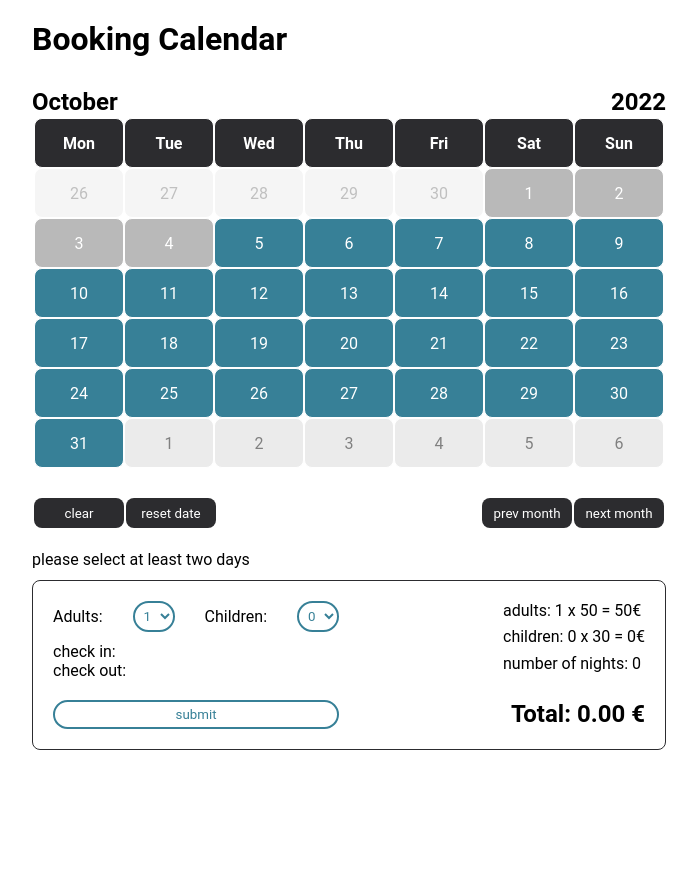
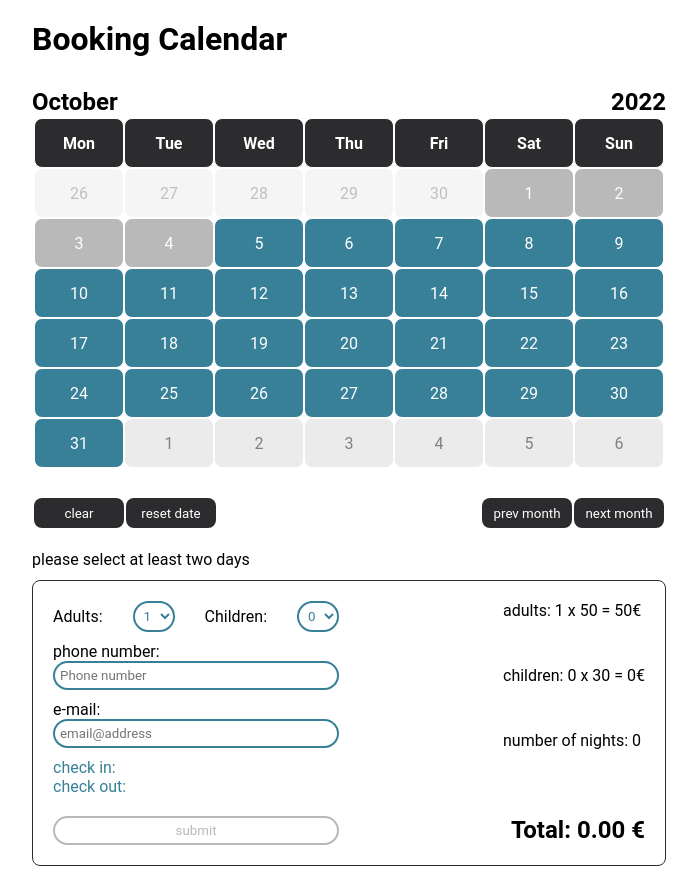
Before and after one commit to stefanszeke/booking-manager, an Angular app in the folder client-angular/: page / in a window 1280 px wide. Shown: the whole page, without its empty margins (291-988 px from the left). Before the commit the page ends 800 px from the top, so only its background shows below. Built offline with nearby package versions, Linux system fonts and the light colour scheme.

Commit message:
add: input validation

```diff
--- a/client-angular/src/app/components/calendar/calendar.component.html
+++ b/client-angular/src/app/components/calendar/calendar.component.html
@@ -77,14 +77,34 @@
             <option value="3">3</option>
           </select>
         </div>
+
+        <div class="client-info">
+          <label for="phone">
+            <span>phone number:</span>
+            <span class='invalidMessage' *ngIf="calendarForm.get('phone')!.hasError('invalidPhoneNumber')"> is invalid</span>
+            <span class='invalidMessage' *ngIf="calendarForm.get('phone')!.hasError('invalidPhoneNumberLength')"> is too short</span>
+          </label>
+          <input [class.invalidInput]="calendarForm.get('phone')!.hasError('invalidPhoneNumber') || calendarForm.get('phone')!.hasError('invalidPhoneNumberLength')" type="tel" name="phone" id="phone" formControlName="phone" placeholder="Phone number">
+        </div>
+
+        <div class="client-info">
+          <label for="mail">
+            <span>e-mail:</span>
+            <span class='invalidMessage' *ngIf="calendarForm.get('mail')!.hasError('invalidEmail')"> is invalid</span>
+          </label>
+          <input [class.invalidInput]="calendarForm.get('mail')!.hasError('invalidEmail')" type="text"  name="mail" id="mail" formControlName="mail" placeholder="email@address">
+
+
+
+        </div>
       </form>
 
-      <div *ngIf="selectedDays.length >= 2">
+      <div class='checkIns' *ngIf="selectedDays.length >= 2">
         <p>check in: {{ selectedDays[0].toLocaleString('en-GB',{weekday:"long",day:"numeric", month:"long"}) }}</p>
         <p>check out: {{ selectedDays[selectedDays.length-1].toLocaleString('en-GB',{weekday:"long",day:"numeric", month:"long"}) }}</p>
       </div>
 
-      <div *ngIf="selectedDays.length < 2">
+      <div class='checkIns' *ngIf="selectedDays.length < 2">
         <p>check in: </p>
         <p>check out: </p>
       </div>
@@ -100,7 +120,7 @@
     </div>
 
     <div class="options options3">
-      <button (click)="formButton()">submit</button>
+      <button [class.unSelectable]="!validSelection()" (click)="formButton()">submit</button>
     </div>
 
     <div class="options options4">
--- a/client-angular/src/app/components/calendar/calendar.component.scss
+++ b/client-angular/src/app/components/calendar/calendar.component.scss
@@ -146,3 +146,26 @@ td {
     transform: scale(1.05);
   }
 }
+
+.checkIns {
+  color: rgb(55, 128, 151);
+}
+
+.client-info {
+  display: grid;
+}
+
+.client-info input {
+  border: 2px solid rgb(55, 128, 151);
+  padding: 5px;
+  border-radius: 20px;
+  margin-bottom: 10px;
+}
+
+.invalidInput {
+  background-color: rgb(254, 134, 134);
+}
+
+.invalidMessage {
+  color: red;
+}
--- a/client-angular/src/app/components/calendar/calendar.component.ts
+++ b/client-angular/src/app/components/calendar/calendar.component.ts
@@ -1,5 +1,6 @@
 import { Component, OnInit } from '@angular/core';
-import { FormGroup, FormBuilder, Validators } from '@angular/forms';
+import { FormGroup, FormBuilder, Validators, NG_ASYNC_VALIDATORS } from '@angular/forms';
+import { ValidatorService } from "src/app/services/validator.service";
 
 @Component({
   selector: 'app-calendar',
@@ -18,11 +19,13 @@ export class CalendarComponent implements OnInit {
 
   totalPay = 0;
 
-  constructor(private formBuilder: FormBuilder) {
+  constructor(private formBuilder: FormBuilder, private validator: ValidatorService) {
     this.calendarForm = this.formBuilder.group({
       adults: [1],
       children: [0],
-      nights: [0]
+      nights: [0],
+      phone: ['', Validators.required, [this.validator.isPhoneNumberValid]],
+      mail: ['', Validators.required,[this.validator.isEmailValid]],
     });
   }
 
@@ -146,6 +149,10 @@ export class CalendarComponent implements OnInit {
     return day < new Date()
   }
 
+  validSelection() {
+  return this.calendarForm.valid && (this.selectedDays.length >= 2)
+  }
+
   // buttons
   nextMonth() {
     this.currentMonth = new Date(this.currentMonth.getFullYear(), this.currentMonth.getMonth()+1, 1);
@@ -162,9 +169,13 @@ export class CalendarComponent implements OnInit {
         adults: this.calendarForm.value.adults,
         children: this.calendarForm.value.children,
       },
+      client: {
+        email: this.calendarForm.value.mail,
+        phone: this.calendarForm.value.phone,
+      },
       dates: {
-        checkIn: this.getFirstSelectedDay().toLocaleString('en-GB', {day: 'numeric', month: '2-digit', year: 'numeric'}),
-        checkOut: this.getLastSelectedDay().toLocaleString('en-GB', {day: 'numeric', month: '2-digit', year: 'numeric'}),
+        checkIn: this.getFirstSelectedDay().toLocaleString('en-GB', {day: '2-digit', month: '2-digit', year: 'numeric'}),
+        checkOut: this.getLastSelectedDay().toLocaleString('en-GB', {day: '2-digit', month: '2-digit', year: 'numeric'}),
       }
     }
     console.log(submit)
@@ -183,4 +194,5 @@ export class CalendarComponent implements OnInit {
     this.currentMonth = new Date()
     this.setDaysInTheMonth()
   }
+
 }
--- /dev/null
+++ b/client-angular/src/app/services/validator.service.ts
@@ -0,0 +1,62 @@
+import { Injectable } from '@angular/core';
+
+import { AbstractControl, AsyncValidatorFn, FormControl, ValidationErrors } from '@angular/forms';
+import { map, Observable, of } from "rxjs";
+
+@Injectable({
+  providedIn: 'root'
+})
+
+export class ValidatorService {
+
+  constructor() { }
+
+  isEmailValid(control: FormControl): Promise<any> {
+
+    function checkEmail (email: string): boolean {
+      const emailRegex = new RegExp("^[\\w._%+-]+@[a-z0-9.-]+\\.[a-z]{2,4}$");
+      return emailRegex.test(email);
+    }
+
+    const response = new Promise((resolve, reject) => { setTimeout(() => {
+
+        if (checkEmail(control.value)) {
+          resolve(null);
+        } else {
+          resolve({ 'invalidEmail': true });
+        }
+
+      }, 500);
+    })
+    return response;
+  }
+
+  isPhoneNumberValid(control: FormControl): Promise<any> {
+
+    function checkPhoneNumber (phoneNumber: string): boolean {
+      const phoneNumberRegex = new RegExp("[^0-9\\s+]", "g");
+      return !phoneNumberRegex.test(phoneNumber);
+    }
+
+    function checkPhoneNumberLength (phoneNumber: string): boolean {
+      const matchNumbersRegex = new RegExp("[0-9]", "g");
+      return phoneNumber.match(matchNumbersRegex)!.length > 7;
+    }
+
+    const response = new Promise((resolve, reject) => { setTimeout(() => {
+
+        if (checkPhoneNumber(control.value) && checkPhoneNumberLength(control.value)) {
+          resolve(null);
+        } else if (!checkPhoneNumber(control.value)) {
+          resolve({ 'invalidPhoneNumber': true });
+        } else if (!checkPhoneNumberLength(control.value)) {
+          resolve({ 'invalidPhoneNumberLength': true });
+        }
+
+      }, 500);
+    })
+    return response;
+  }
+
+
+}
```
Also changed, not shown: 1 other file (tests, documents, lock files or other folders).
